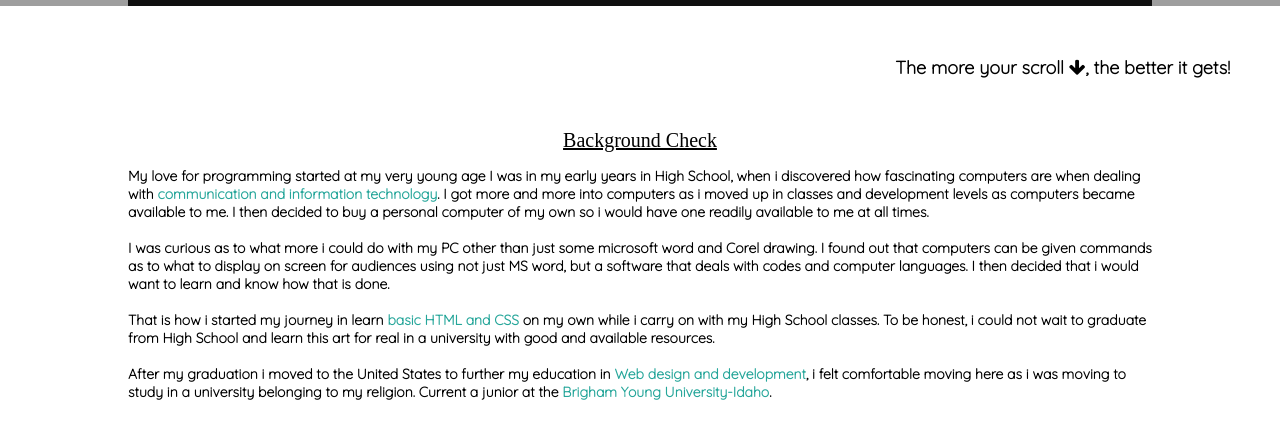
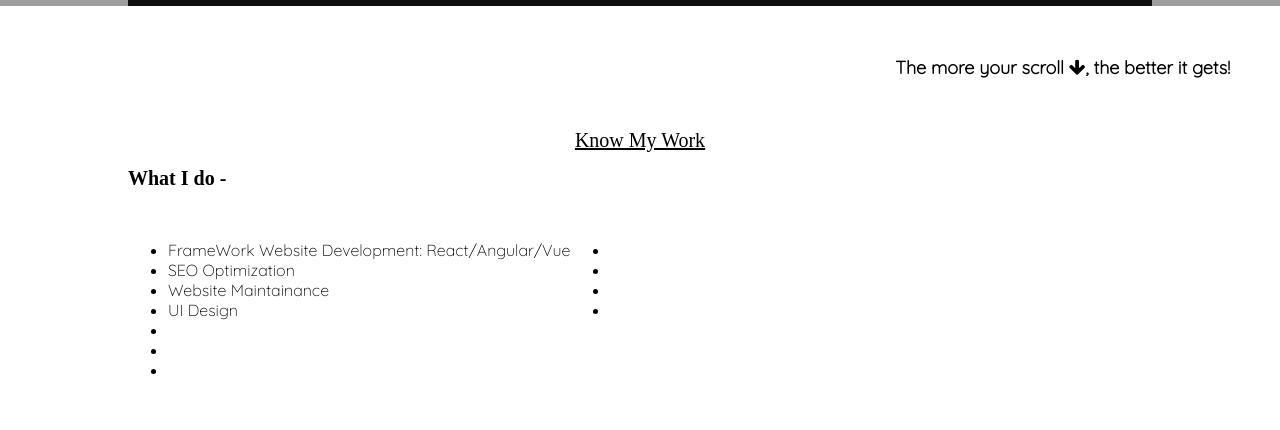
Before and after one commit to justmarvis/marvis-portfolio, a React (Create React App) app: page / in a window 1280 px wide. Shown: the part 600-1030 px from the top of the page. Built offline with nearby package versions, Linux system fonts and the light colour scheme; grey boxes are pictures that could not be loaded; a web font is replaced by a local one.

Commit message:
Modifications

```diff
--- a/src/components/body/Body.js
+++ b/src/components/body/Body.js
@@ -6,12 +6,14 @@ import Project from './project/Project';
 import Comment from './comment/Comment';
 
 import './Body.css';
+import Kmw from './kmw/kmw';
 
 function Body() {
     return (
             <div className="body-container">
                 <Head />
                 <p className='bdy'>The more your scroll <i class="fa fa-arrow-down" aria-hidden="true"></i>, the better it gets!</p>
+                <Kmw />
                 <Background />
                 <h2 className='heading2'>Resume/CV</h2>
                 <div className="firstFlex">
--- /dev/null
+++ b/src/components/body/kmw/kmw.css
@@ -0,0 +1,11 @@
+.list-contain {
+    display: flex;
+    margin: 50px auto;
+    width: 80%;
+    display: flex;
+    flex-wrap: wrap;
+}
+.kmwh4 {
+    width: 80%;
+    margin: 0 auto;
+}
--- /dev/null
+++ b/src/components/body/kmw/kmw.js
@@ -0,0 +1,29 @@
+import './kmw.css';
+
+function Kmw () {
+    return (
+        <div className="kmw-container">
+            <h2 className="bck-chk">Know My Work</h2>
+            <h4 className='kmwh4'>What I do -</h4>
+            <div className='list-contain'>
+                <ul className='kmw-list'>
+                    <li>FrameWork Website Development: React/Angular/Vue</li>
+                    <li>SEO Optimization</li>
+                    <li>Website Maintainance</li>
+                    <li>UI Design</li>
+                    <li></li>
+                    <li></li>
+                    <li></li>
+                </ul>
+                <ul className='kmw-list'>
+                    <li></li>
+                    <li></li>
+                    <li></li>
+                    <li></li>
+                </ul>
+            </div>
+        </div>
+    )
+}
+
+export default Kmw;
--- a/src/components/body/project/Project.css
+++ b/src/components/body/project/Project.css
@@ -2,8 +2,9 @@
     display: flex;
     justify-content: space-evenly;
     align-items: center;
-    background: rgba(0, 0, 0, 15%);
+    background-color: #800000;
     padding: 0 100px;
+    color: #fff;
 }
 .flex-non-colored {
     display: flex;
--- a/src/components/header/projectlist/ProjectList.css
+++ b/src/components/header/projectlist/ProjectList.css
@@ -1,21 +1,22 @@
+.f1 {
+    padding-bottom: 20px;
+}
 .fl:hover {
     text-decoration: underline;
 }
 .fl a {
-    color: maroon;
+    color: #26A69A;
     cursor: pointer;
-    font-size: 20px;
-    margin-bottom: 5px;
+    font-size: 1vw;
     font-weight: 100;
 }
-.fa-circle {
-    color: maroon;
-    font-size: 8px;
-    margin-right: 10px;
-}
+
 /* Small view */
 @media only screen and (max-width: 60rem) {
     ::-webkit-scrollbar {
         display: none;
     }
+    .fl a {
+        font-size: 5vw;
+    }
 }
--- a/src/components/header/projectlist/ProjectList.js
+++ b/src/components/header/projectlist/ProjectList.js
@@ -4,10 +4,10 @@ function ProjectList() {
     return(
         <div className='project-list-container'>
             {/* list of projects starts here */}
-                <p className="link fl"><i className="fa fa-circle" aria-hidden="true"></i><a href='/' target='blank'>Straight</a></p>
-                <p className="link fl"><i className="fa fa-circle" aria-hidden="true"></i><a href='/' target='blank'>Bit-Box</a></p>
-                <p className="link fl"><i className="fa fa-circle" aria-hidden="true"></i><a href='/' target='blank'><u>Elle</u>gant Braids</a></p>
-                <p className="link fl"><i className="fa fa-circle" aria-hidden="true"></i><a href='https://justmarvis.github.io/downloads/' target='blank'>Developer Downloads</a></p>
+                <p className="link fl"><a href='/' target='blank'>Straight</a></p>
+                <p className="link fl"><a href='/' target='blank'>Bit-Box</a></p>
+                <p className="link fl"><a href='/' target='blank'><u>Elle</u>gant Braids</a></p>
+                <p className="link fl"><a href='https://justmarvis.github.io/downloads/' target='blank'>Developer Downloads</a></p>
             {/* list of projects ends here */}
         </div>
     );
```
